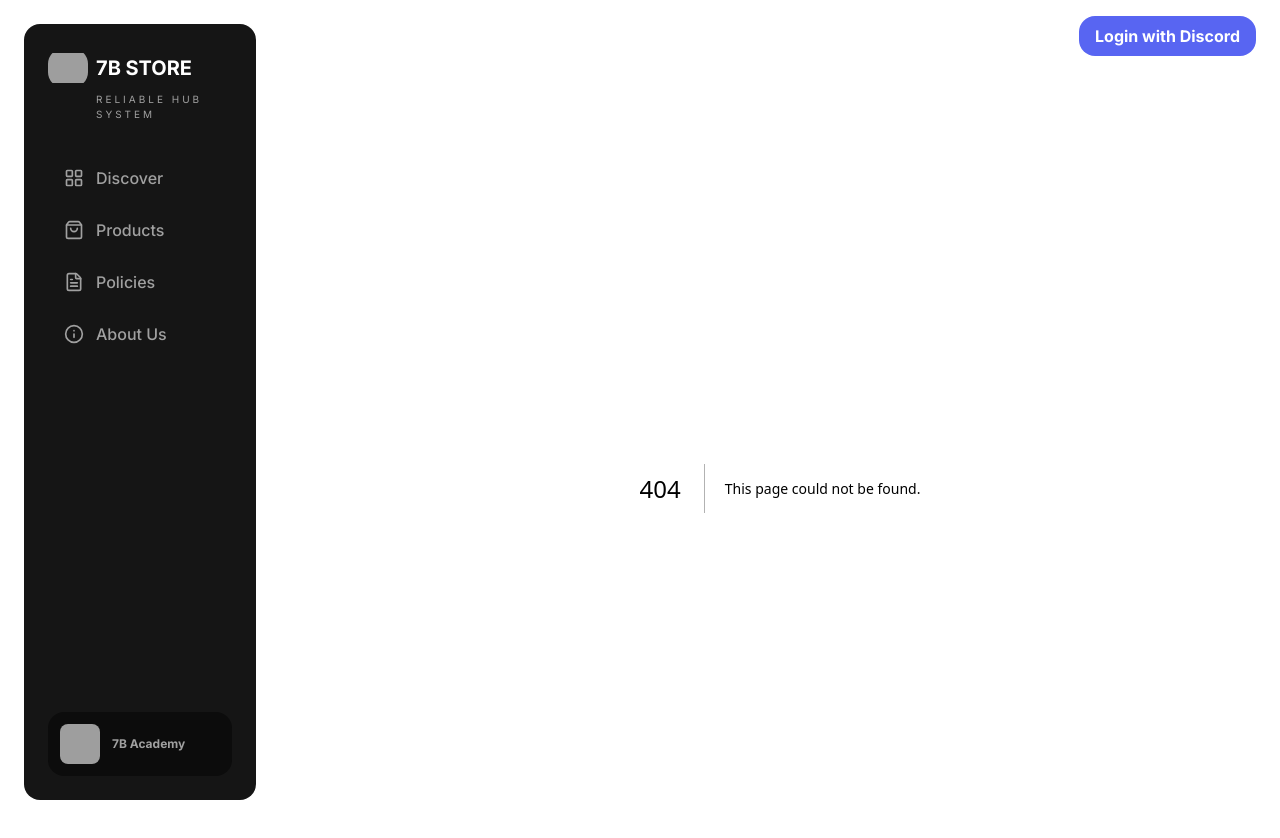
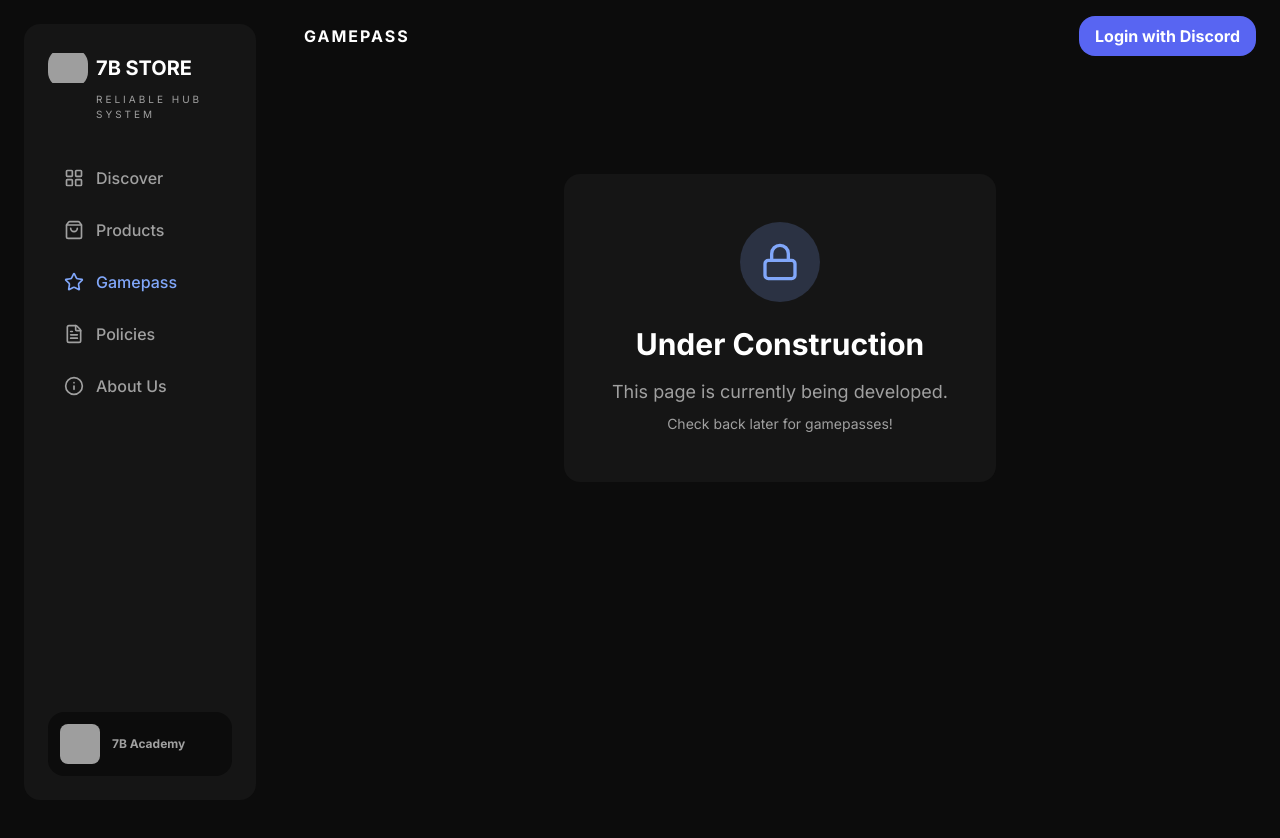
Before and after one commit to neycooks/7b-storee, a Next.js app: page /gamepass in a window 1280 px wide. Before the commit this address had no page. Shown: the top 838 px of the page. After the commit the page ends 800 px from the top, so only its background shows below. Built offline with nearby package versions, Linux system fonts and the light colour scheme; grey boxes are pictures that could not be loaded.

Commit message:
Add gamepass page, fix login redirect, add gamepass to sidebar

```diff
--- a/app/api/auth/discord/callback/route.ts
+++ b/app/api/auth/discord/callback/route.ts
@@ -76,7 +76,7 @@
       global_name: user.global_name || user.username,
     };
 
-    const response = NextResponse.redirect(new URL('/?logged_in=true', request.url));
+    const response = NextResponse.redirect(new URL('/products?logged_in=true', request.url));
 
     response.cookies.set('discord_user', JSON.stringify(discordUser), {
       httpOnly: false,
--- /dev/null
+++ b/app/gamepass/page.tsx
@@ -0,0 +1,20 @@
+'use client';
+
+import { Lock } from 'lucide-react';
+
+export default function Gamepass() {
+  return (
+    <div className="flex flex-col items-center justify-center min-h-[60vh] animate-fade-in">
+      <div className="bg-card-bg rounded-card p-12 text-center">
+        <div className="flex justify-center mb-6">
+          <div className="w-20 h-20 bg-primary/20 rounded-full flex items-center justify-center">
+            <Lock className="w-10 h-10 text-primary" />
+          </div>
+        </div>
+        <h1 className="text-white font-bold text-3xl mb-4">Under Construction</h1>
+        <p className="text-text-muted text-lg">This page is currently being developed.</p>
+        <p className="text-text-muted text-sm mt-2">Check back later for gamepasses!</p>
+      </div>
+    </div>
+  );
+}
--- a/app/page.tsx
+++ b/app/page.tsx
@@ -37,6 +37,7 @@
   const [stats, setStats] = useState<GroupStats>({ members: 0, sales: 0, products: 0 });
   const [loading, setLoading] = useState(true);
   const [user, setUser] = useState<DiscordUser | null>(null);
+  const [processed, setProcessed] = useState(false);
   const searchParams = useSearchParams();
 
   useEffect(() => {
@@ -58,20 +59,22 @@
   }, []);
 
   useEffect(() => {
+    if (processed) return;
+
     const isLoggedIn = searchParams.get('logged_in');
 
     if (isLoggedIn === 'true') {
-      // Wait for cookie to be set, then reload
-      setTimeout(() => {
-        window.location.reload();
-      }, 500);
-      return;
+      // Clean URL without reload
+      const url = new URL(window.location.href);
+      url.searchParams.delete('logged_in');
+      window.history.replaceState({}, '', url.toString());
     }
 
     // Check for existing user
     const userData = getDiscordUser();
     setUser(userData);
-  }, [searchParams]);
+    setProcessed(true);
+  }, [searchParams, processed]);
 
   const displayName = user?.global_name || user?.username || 'Guest';
 
@@ -88,7 +91,12 @@
           <p className="text-primary font-bold text-xl mt-4">5R$</p>
         </div>
 
-        <div className="col-span-2 bg-card-bg rounded-lg p-6 relative overflow-hidden">
+        <a
+          href="https://www.roblox.com/communities/35515756/7B-STORE"
+          target="_blank"
+          rel="noopener noreferrer"
+          className="col-span-2 bg-card-bg rounded-lg p-6 relative overflow-hidden hover:scale-[1.02] transition-transform duration-300 cursor-pointer"
+        >
           <div className="absolute top-4 right-4 w-20 h-20 opacity-30">
             <img src="https://i.imgur.com/1kygngm.jpeg" alt="7B Store" className="w-full h-full object-contain rounded" />
           </div>
@@ -97,7 +105,7 @@
           <p className="text-text-muted text-xs leading-relaxed">
             Welcome to 7B Store - Your official destination for premium Roblox items and accessories.
           </p>
-        </div>
+        </a>
       </div>
 
       <div>
--- a/components/Sidebar.tsx
+++ b/components/Sidebar.tsx
@@ -2,11 +2,12 @@
 
 import Link from 'next/link';
 import { usePathname } from 'next/navigation';
-import { LayoutGrid, ShoppingBag, FileText, Info } from 'lucide-react';
+import { LayoutGrid, ShoppingBag, FileText, Info, Star } from 'lucide-react';
 
 const navItems = [
   { href: '/', label: 'Discover', icon: LayoutGrid },
   { href: '/products', label: 'Products', icon: ShoppingBag },
+  { href: '/gamepass', label: 'Gamepass', icon: Star },
   { href: '/policies', label: 'Policies', icon: FileText },
   { href: '/about', label: 'About Us', icon: Info },
 ];
--- a/components/TopBar.tsx
+++ b/components/TopBar.tsx
@@ -6,6 +6,7 @@
 const pageNames: Record<string, string> = {
   '/': 'DISCOVER',
   '/products': 'PRODUCTS',
+  '/gamepass': 'GAMEPASS',
   '/policies': 'POLICIES',
   '/about': 'ABOUT US',
 };
@@ -41,11 +42,7 @@
   const title = pageNames[pathname] || 'DISCOVER';
   const [scrolled, setScrolled] = useState(false);
   const [user, setUser] = useState<DiscordUser | null>(null);
-  const [mounted, setMounted] = useState(false);
-
-  useEffect(() => {
-    setMounted(true);
-  }, []);
+  const [processed, setProcessed] = useState(false);
 
   useEffect(() => {
     const handleScroll = () => {
@@ -57,21 +54,22 @@
   }, []);
 
   useEffect(() => {
-    // Check if redirected with logged_in param
+    if (processed) return;
+
     const isLoggedIn = searchParams.get('logged_in');
 
     if (isLoggedIn === 'true') {
-      // Wait a bit for cookie to be set, then reload
-      setTimeout(() => {
-        window.location.reload();
-      }, 500);
-      return;
+      // Clean URL without reload
+      const url = new URL(window.location.href);
+      url.searchParams.delete('logged_in');
+      window.history.replaceState({}, '', url.toString());
     }
 
     // Check for existing user
     const userData = getDiscordUser();
     setUser(userData);
-  }, [searchParams]);
+    setProcessed(true);
+  }, [searchParams, processed]);
 
   const handleLogin = () => {
     window.location.href = '/api/auth/discord';
@@ -95,7 +93,7 @@
       <h1 className="text-white font-bold text-base tracking-[2px]">{title}</h1>
 
       <div className="flex items-center gap-3">
-        {mounted && user ? (
+        {processed && user ? (
           <>
             <span className="text-white font-bold text-base">{displayName}</span>
             <div className="w-10 h-10 rounded-full bg-card-bg flex items-center justify-center overflow-hidden">
```
